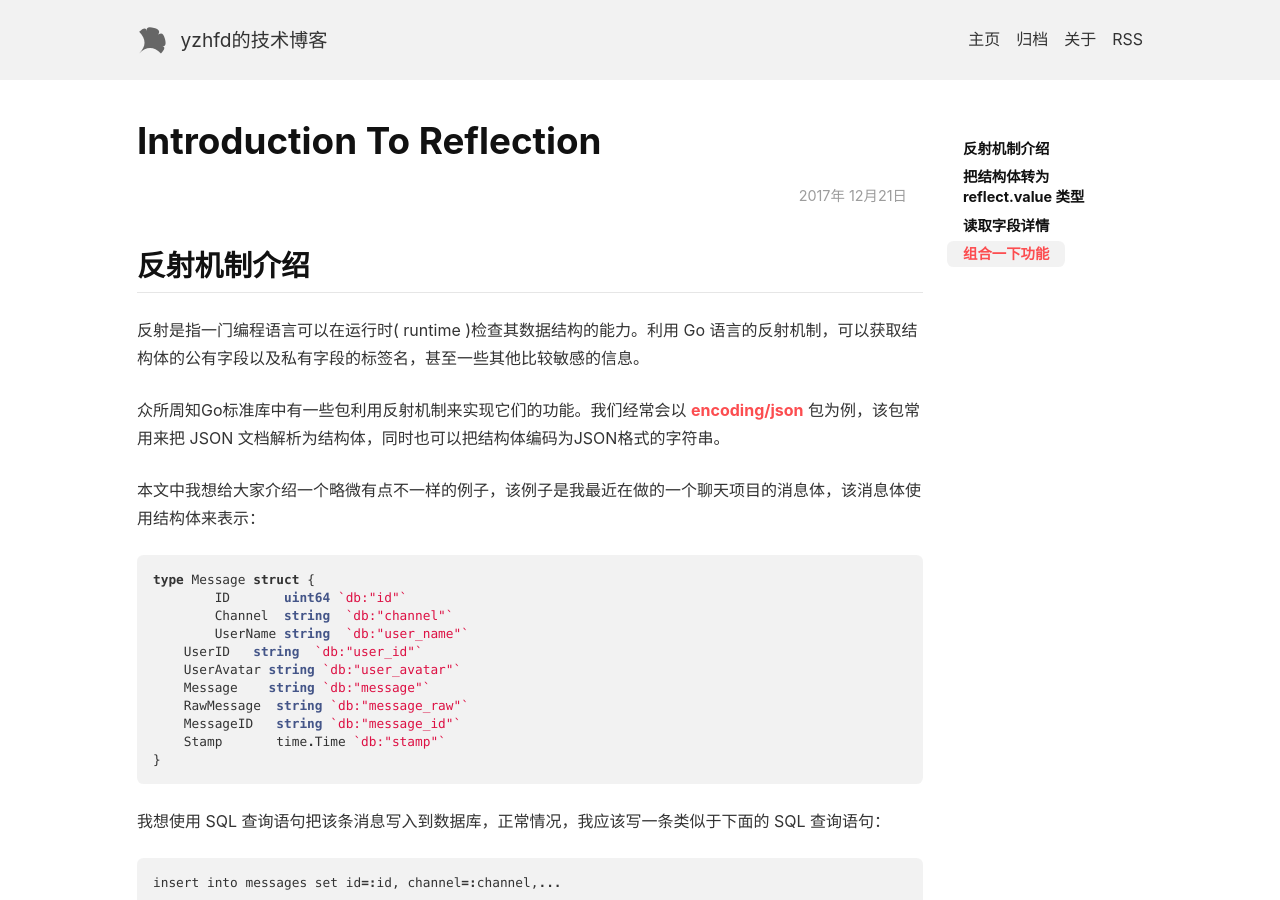
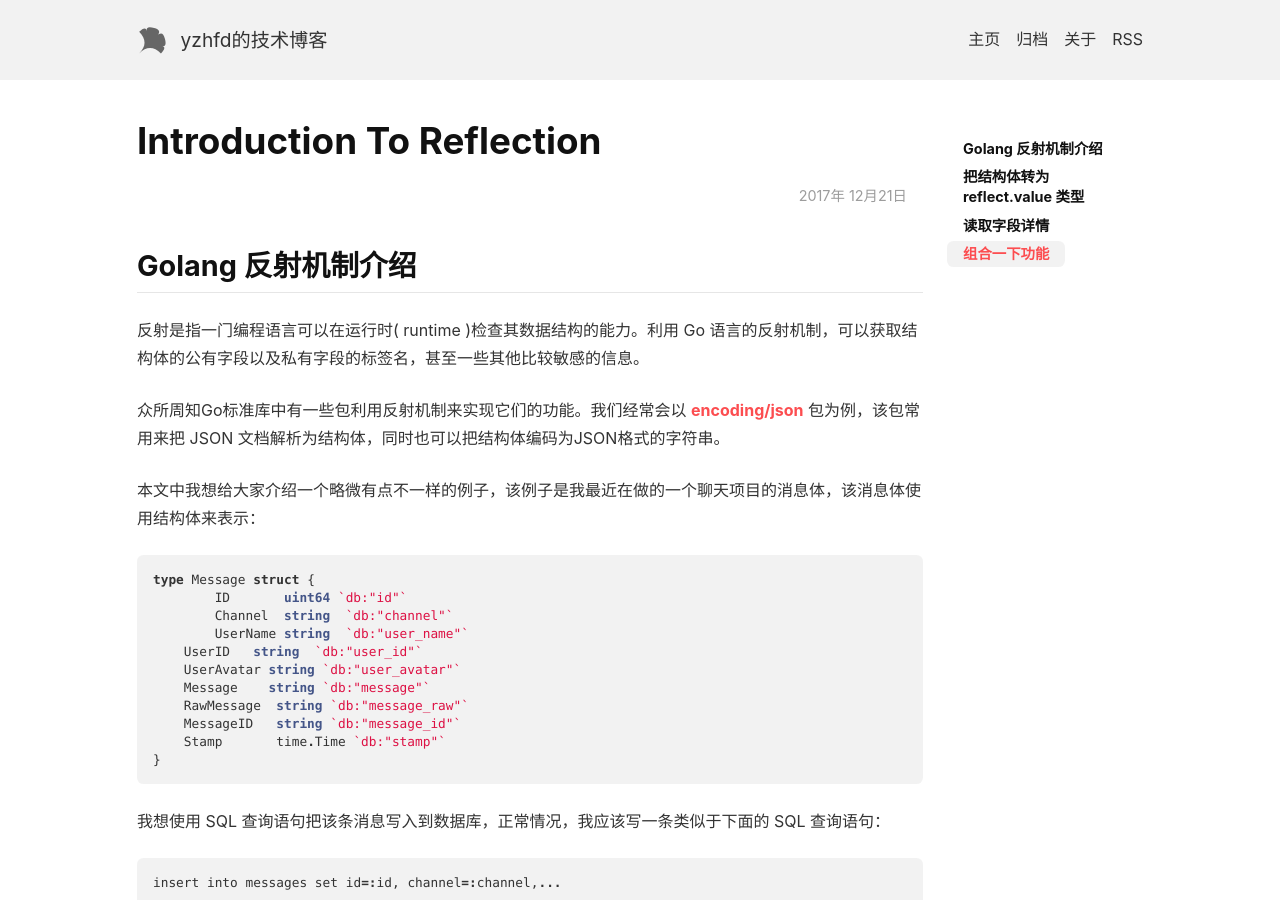
Before and after one commit to yzhfd/yzhfd.github.io, a Jekyll site: the page built from _posts/2017-12-21-Introduction-to-Reflection.md, in a window 1280 px wide and 900 px high. Built offline with Jekyll 4.4.1, drawn with Linux system fonts in a browser that asks for light colours; nearby versions of some CDN libraries; our own code applies the rules of GitHub Pages for plain Markdown files.

Commit message:
golang反射机制介绍

```diff
--- a/_posts/2017-12-21-Introduction-to-Reflection.md
+++ b/_posts/2017-12-21-Introduction-to-Reflection.md
@@ -1,5 +1,5 @@
 
-## 反射机制介绍
+## Golang 反射机制介绍
 
 反射是指一门编程语言可以在运行时( runtime )检查其数据结构的能力。利用 Go 语言的反射机制，可以获取结构体的公有字段以及私有字段的标签名，甚至一些其他比较敏感的信息。
 
```
